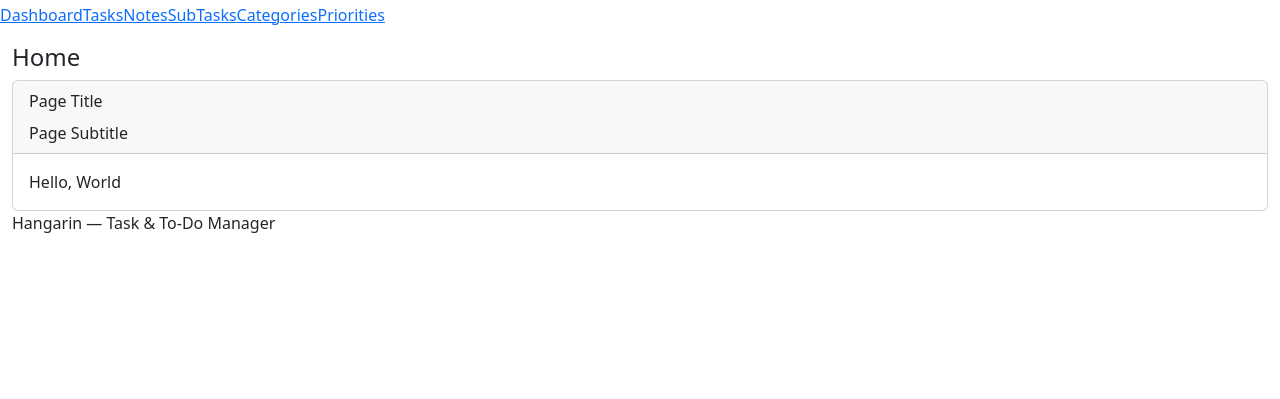
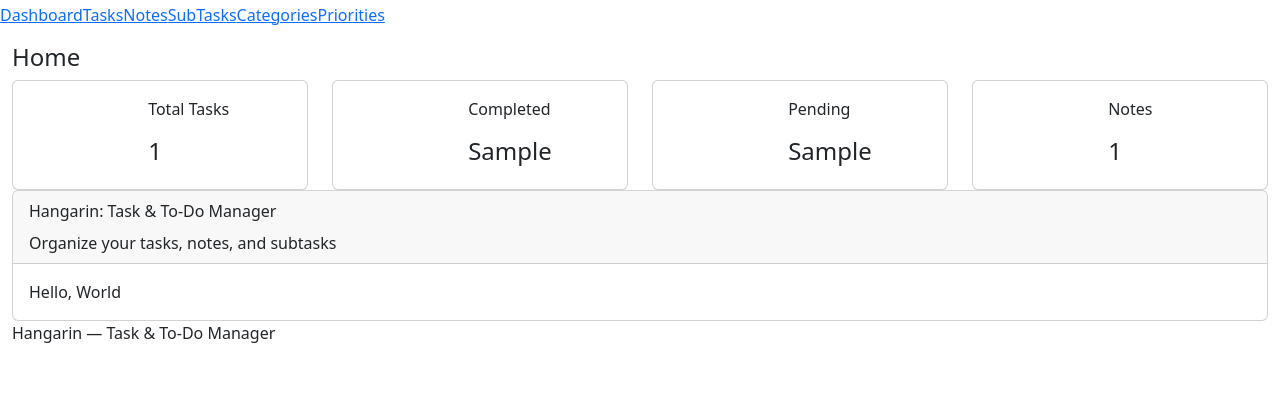
Before and after one commit to Gwennyie/gwen_hangarin, a Django app: template projectsite/templates/home.html in a window 1280 px wide. Shown: the part 401-800 px from the top of the page. Run offline with Django 5.2, Linux system fonts and the light colour scheme; the template is opened without the code that fills it: most values are stand-ins (such as "Sample title", 1, 10 or a date in 2020); some libraries are stand-ins or nearby versions.

Commit message:
add context_data on dashboard

```diff
--- a/projectsite/templates/home.html
+++ b/projectsite/templates/home.html
@@ -1,18 +1,71 @@
-{% extends 'base.html' %}
-{% load static %}
-
-{% block content %} <div class="content"> <div class="container-fluid"> <h4 class="page-title">Home</h4>
-
+{% extends 'base.html' %} {% load static %} {% block content %}
+<div class="content">
+  <div class="container-fluid">
+    <h4 class="page-title">Home</h4>
     <div class="row">
-            <div class="col-md-12">
-                <div class="card">
-                    <div class="card-header">
-                        <div class="card-title">Page Title</div>
-                        <div class="card-category">Page Subtitle</div>
+      <div class="col-md-3">
+        <div class="card card-stats card-warning">
+          <div class="card-body">
+            <div class="row">
+              <div class="col-5">
+                <div class="icon-big text-center"><i class="la la-check-square"></i></div>
               </div>
-
+              <div class="col-7 d-flex align-items-center">
+                <div class="numbers">
+                  <p class="card-category">Total Tasks</p>
+                  <h4 class="card-title">{{ total_tasks }}</h4>
+                </div>
+              </div>
+            </div>
+          </div>
+        </div>
+      </div>
+      <div class="col-md-3">
+        <div class="card card-stats card-success">
           <div class="card-body">
-                        Hello, World
+            <div class="row">
+              <div class="col-5">
+                <div class="icon-big text-center"><i class="la la-check-circle"></i></div>
+              </div>
+              <div class="col-7 d-flex align-items-center">
+                <div class="numbers">
+                  <p class="card-category">Completed</p>
+                  <h4 class="card-title">{{ completed_tasks }}</h4>
+                </div>
+              </div>
+            </div>
+          </div>
+        </div>
+      </div>
+      <div class="col-md-3">
+        <div class="card card-stats card-danger">
+          <div class="card-body">
+            <div class="row">
+              <div class="col-5">
+                <div class="icon-big text-center"><i class="la la-clock-o"></i></div>
+              </div>
+              <div class="col-7 d-flex align-items-center">
+                <div class="numbers">
+                  <p class="card-category">Pending</p>
+                  <h4 class="card-title">{{ pending_tasks }}</h4>
+                </div>
+              </div>
+            </div>
+          </div>
+        </div>
+      </div>
+      <div class="col-md-3">
+        <div class="card card-stats card-primary">
+          <div class="card-body">
+            <div class="row">
+              <div class="col-5">
+                <div class="icon-big text-center"><i class="la la-sticky-note"></i></div>
+              </div>
+              <div class="col-7 d-flex align-items-center">
+                <div class="numbers">
+                  <p class="card-category">Notes</p>
+                  <h4 class="card-title">{{ total_notes }}</h4>
+                </div>
               </div>
             </div>
           </div>
@@ -20,4 +73,17 @@
       </div>
     </div>
 
+    <div class="row">
+      <div class="col-md-12">
+        <div class="card">
+          <div class="card-header">
+            <div class="card-title">Hangarin: Task & To-Do Manager</div>
+            <div class="card-category">Organize your tasks, notes, and subtasks</div>
+          </div>
+          <div class="card-body">Hello, World</div>
+        </div>
+      </div>
+    </div>
+  </div>
+</div>
 {% endblock %}
```
Lines whose indentation alone changed are shown as unchanged.
